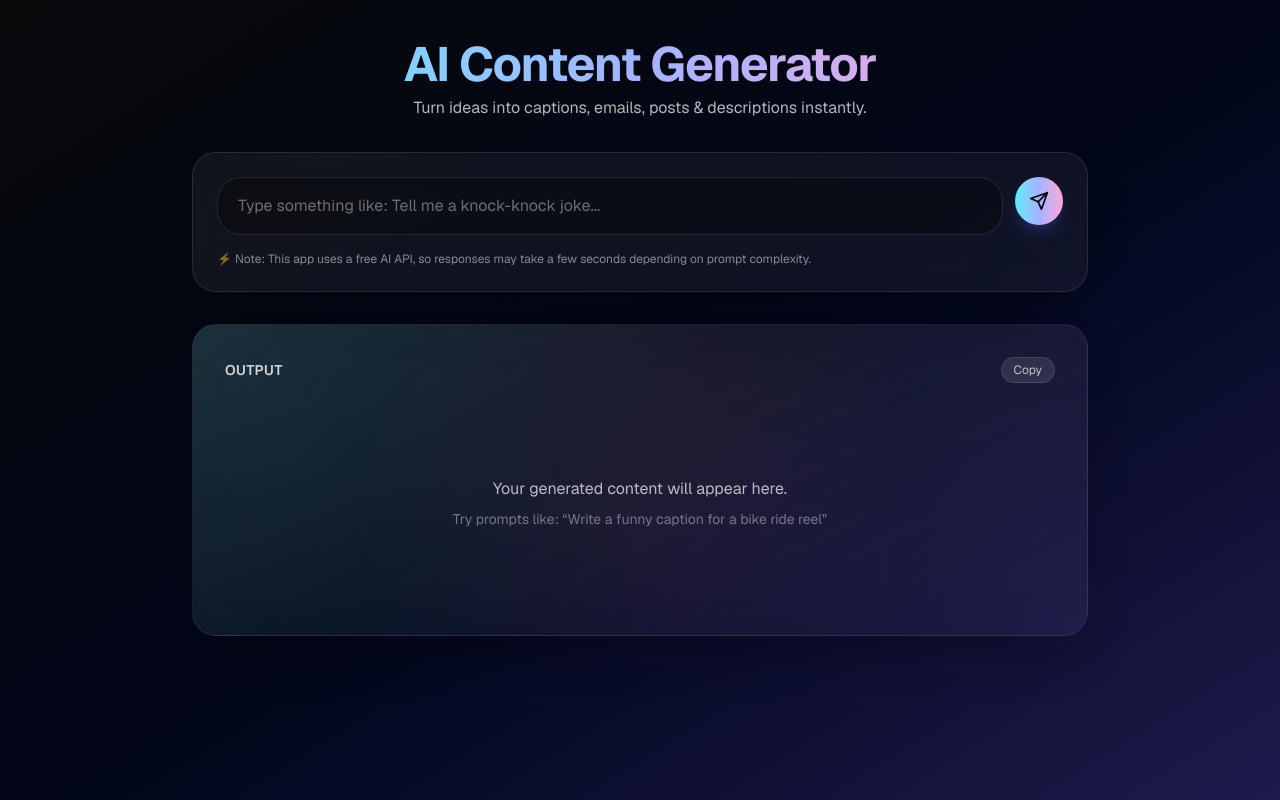
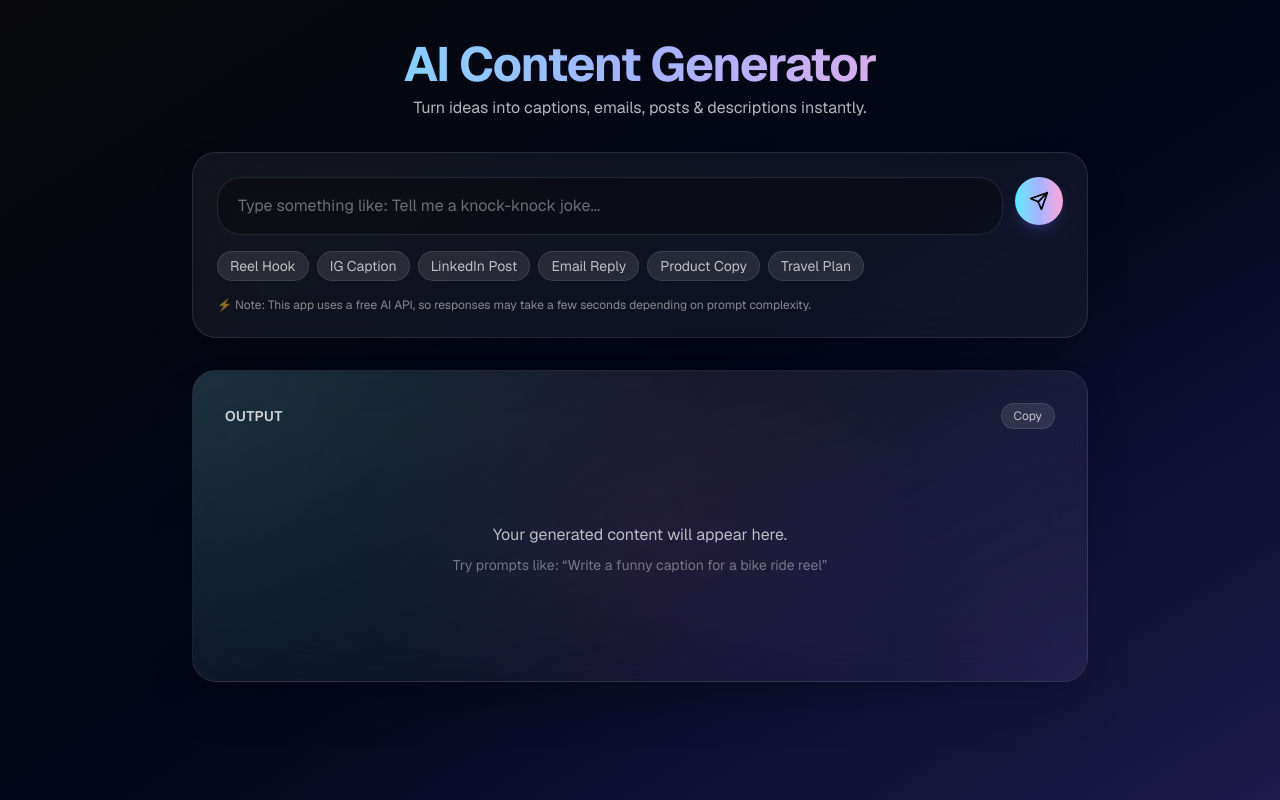
Before and after one commit to ibhaveshsakpal/ai-content-generator, a Next.js app: page / in a window 1280 px wide. Built offline with nearby package versions, Linux system fonts and the light colour scheme.

Commit message:
Added quick actions feature

```diff
--- a/src/app/page.js
+++ b/src/app/page.js
@@ -4,6 +4,7 @@ import { useState } from "react";
 import Markdown from "react-markdown";
 import { FiSend } from "react-icons/fi";
 import { AiOutlineLoading3Quarters } from "react-icons/ai";
+import { promptTemplates } from "@/contants/promptTemplates";
 
 export default function Home() {
   const [prompt, setPrompt] = useState("");
@@ -83,6 +84,19 @@ export default function Home() {
                 )}
               </button>
             </form>
+            {promptTemplates.length > 0 && (
+              <div className="mt-4 flex flex-wrap gap-2">
+                {promptTemplates.map((template, index) => (
+                  <button
+                    key={index}
+                    onClick={() => setPrompt(template.template)}
+                    className="text-xs sm:text-sm px-3 py-1 rounded-full bg-white/10 border border-white/10 text-white/70 hover:bg-white/20 cursor-pointer"
+                  >
+                    {template.label}
+                  </button>
+                ))}
+              </div>
+            )}
             <span className="text-xs text-white/50 mt-4 block">
               ⚡ Note: This app uses a free AI API, so responses may take a few
               seconds depending on prompt complexity.{" "}
--- /dev/null
+++ b/src/contants/promptTemplates.js
@@ -0,0 +1,37 @@
+export const promptTemplates = [
+  {
+    key: "reel_hook",
+    label: "Reel Hook",
+    template:
+      "Write 5 viral Instagram Reel hooks (first 2 seconds) for this topic:\n",
+  },
+  {
+    key: "instagram_caption",
+    label: "IG Caption",
+    template:
+      "Write an engaging Instagram caption with emojis and hashtags for:\n",
+  },
+  {
+    key: "linkedin_post",
+    label: "LinkedIn Post",
+    template:
+      "Write a professional LinkedIn post with a strong hook and clear structure about:\n",
+  },
+  {
+    key: "email_reply",
+    label: "Email Reply",
+    template: "Write a short professional email reply for this message:\n",
+  },
+  {
+    key: "product_description",
+    label: "Product Copy",
+    template:
+      "Write a persuasive product description with features and benefits for:\n",
+  },
+  {
+    key: "travel_itinerary",
+    label: "Travel Plan",
+    template:
+      "Create a detailed day-wise travel itinerary including food, places, and budget for:\n",
+  },
+];
```
